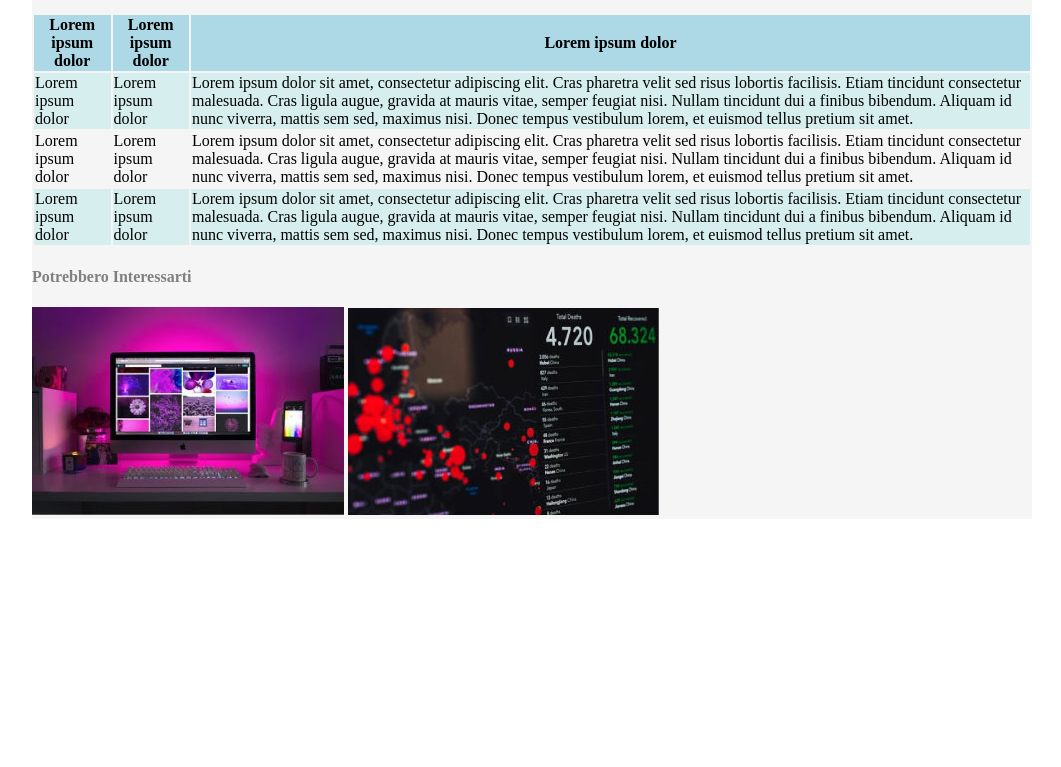
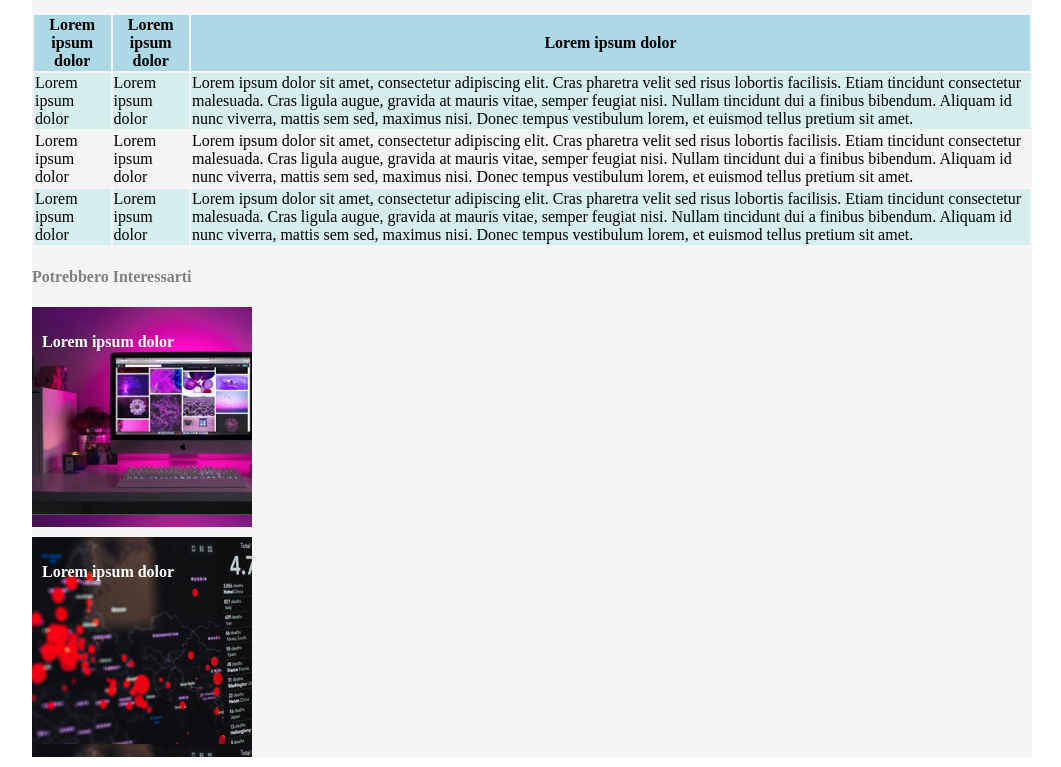
Before and after one commit to GinaTovarAlmario/html-css-booleaner, a plain HTML site: page index.html in a window 1280 px wide. Shown: the part 843-1610 px from the top of the page, without its empty margins (108-1169 px from the left). Before the commit the page ends 1362 px from the top, so only its background shows below. Drawn offline with Linux system fonts and the light colour scheme.

Commit message:
fixed footer

```diff
--- a/css/style.css
+++ b/css/style.css
@@ -46,3 +46,22 @@ figure img{
 h4{
     color: grey;
 }
+
+footer .foto {
+    width: 200px;
+    height: 200px;
+    color: white;
+    margin-bottom: 10px;
+    padding: 10px;
+    font-weight: bold;
+}
+
+footer .foto-1 {
+    background-image:url('../img/monitor.jpg') ;
+
+}
+
+footer .foto-2 {
+    background-image:url('../img/graph.jpg') ;
+
+}
--- a/index.html
+++ b/index.html
@@ -79,10 +79,13 @@
     <!--Pie' di pagina-->
     <footer>
         <h4>Potrebbero Interessarti</h4>
-        <div>
-            <img src="../html-css-booleaner/img/monitor.jpg" alt="foto-finale-1">
-            <img src="../html-css-booleaner/img/graph.jpg" alt="foto-finale-2">
+        <div class="foto-1 foto" >
+           <p>Lorem ipsum dolor</p>
         </div>
+        <div class="foto-2 foto">
+            <p>Lorem ipsum dolor</p>
+        </div>
+
     </footer>
     </div>
 </body>
```
